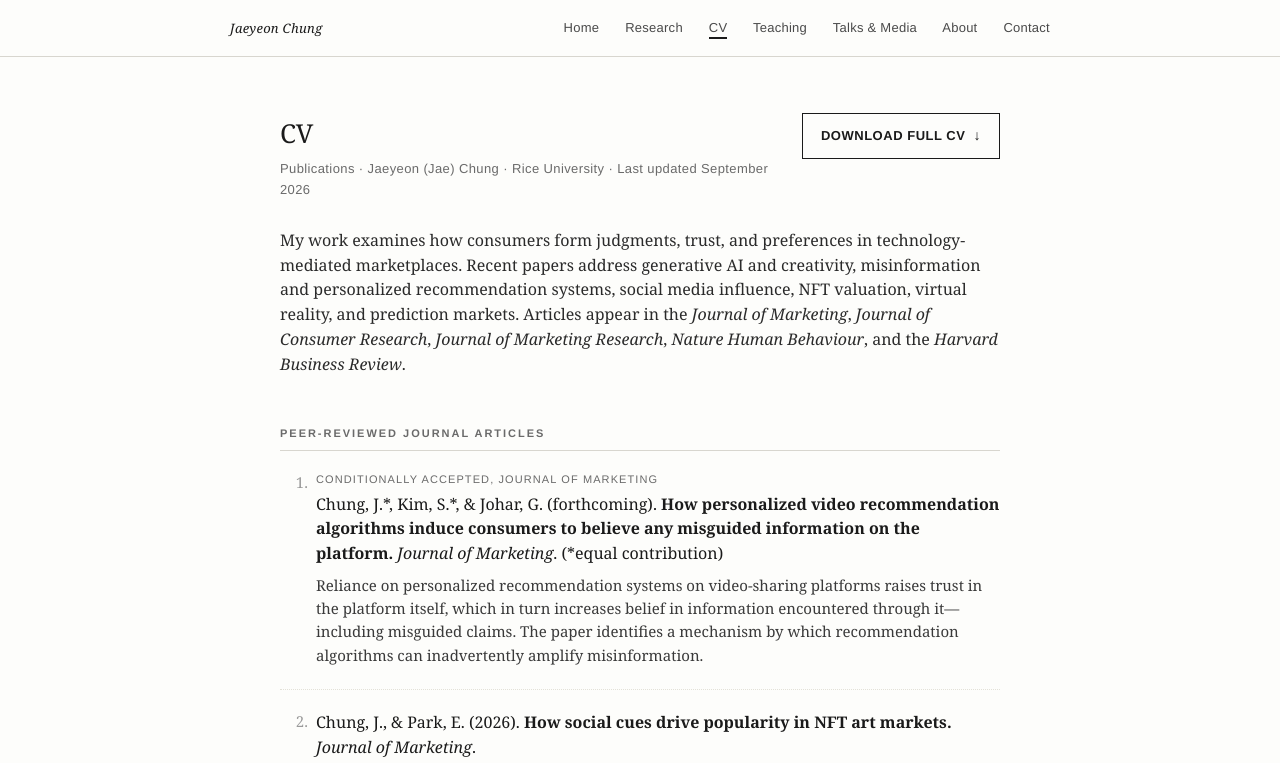
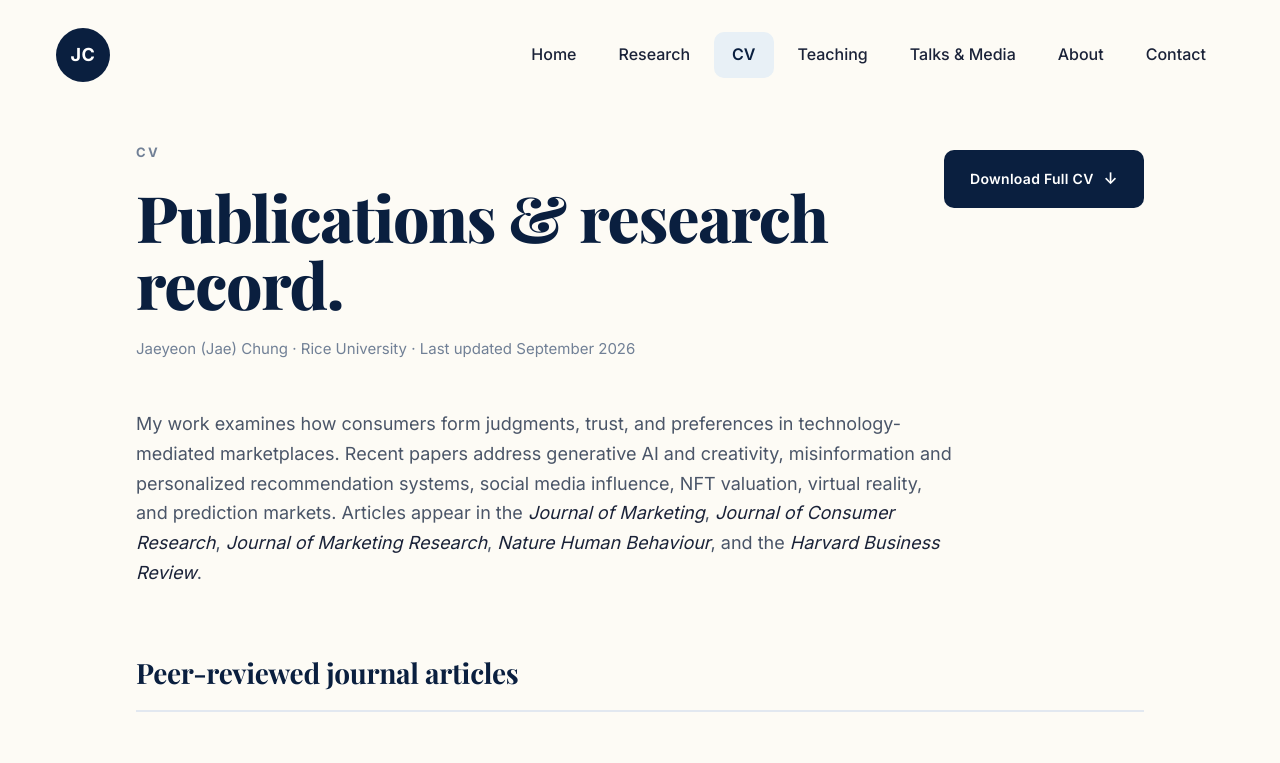
Before and after one commit to blessingmay1/jaechung, a plain HTML site: page publications.html in a window 1280 px wide. Shown: the top 763 px of the page. Drawn offline with nearby package versions, Linux system fonts and the light colour scheme.

Commit message:
Update publications.html

```diff
--- a/publications.html
+++ b/publications.html
@@ -11,181 +11,264 @@
 <meta property="og:description" content="CV and publications of Jaeyeon (Jae) Chung, marketing professor at Rice University.">
 <meta property="og:url" content="https://jaechung.org/publications.html">
 <meta property="og:image" content="https://jaechung.org/assets/jaeyeon_chung_headshot.jpg">
+<link rel="preconnect" href="https://fonts.googleapis.com">
+<link rel="preconnect" href="https://fonts.gstatic.com" crossorigin>
+<link href="https://fonts.googleapis.com/css2?family=Playfair+Display:wght@700;800&family=Inter:wght@400;500;600;700&display=swap" rel="stylesheet">
 <script type="application/ld+json">
 {"@context":"https://schema.org","@type":"Person","name":"Jaeyeon (Jae) Chung","jobTitle":"William S. Mackey Jr. Distinguished Assistant Professor of Marketing","affiliation":{"@type":"CollegeOrUniversity","name":"Rice University"},"url":"https://jaechung.org/","sameAs":["https://business.rice.edu/person/jaeyeon-jae-chung","https://www.linkedin.com/in/jaeyeon-jae-chung-0b37a83a","https://www.researchgate.net/profile/Jaeyeon-Chung-3"]}
 </script>
 <style>
+  :root {
+    --navy: #0a1f3f;
+    --ink: #1a2238;
+    --body: #4a5568;
+    --mute: #718096;
+    --line: #e2e8f0;
+    --bg: #fdfbf5;
+    --pill: #e8f0f6;
+    --accent: #2b4a7a;
+  }
+  * { box-sizing: border-box; }
   html { -webkit-text-size-adjust: 100%; }
   body {
-    font-family: Georgia, "Iowan Old Style", "Times New Roman", serif;
-    color: #1a1a1a;
-    background: #fdfdfb;
-    line-height: 1.55;
-    font-size: 17px;
+    font-family: "Inter", -apple-system, BlinkMacSystemFont, "Helvetica Neue", sans-serif;
+    color: var(--body);
+    background: var(--bg);
+    line-height: 1.6;
+    font-size: 16px;
     margin: 0;
   }
-  a { color: #1a1a1a; text-decoration: underline; text-decoration-color: #b5b5b5; text-underline-offset: 2px; }
-  a:hover { text-decoration-color: #1a1a1a; }
+  a { color: var(--ink); text-decoration: none; }
+  a:hover { color: var(--navy); }
+
+  /* NAV */
   nav {
-    font-family: Helvetica, Arial, sans-serif;
-    font-size: 13px;
-    border-bottom: 1px solid #d8d6cf;
-    padding: 18px 40px;
-    letter-spacing: 0.02em;
+    padding: 28px 56px;
+    display: flex;
+    justify-content: space-between;
+    align-items: center;
   }
-  nav .inner { max-width: 820px; margin: 0 auto; display: flex; justify-content: space-between; }
-  nav a { text-decoration: none; margin-right: 22px; color: #4a4a4a; background: transparent; }
-  nav a:last-child { margin-right: 0; }
-  nav a:hover { color: #1a1a1a; }
-  nav a.here { color: #4a4a4a; background: transparent; font-weight: 400; border-bottom: 2px solid #1a1a1a; padding-bottom: 2px; }
-  nav .name { font-family: Georgia, serif; font-style: italic; color: #1a1a1a; }
-  main {
-    max-width: 720px;
-    margin: 0 auto;
-    padding: 56px 40px 72px;
+  nav .logo {
+    width: 54px; height: 54px;
+    border-radius: 50%;
+    background: var(--navy);
+    color: #fff;
+    display: inline-flex;
+    align-items: center;
+    justify-content: center;
+    font-weight: 700;
+    font-size: 18px;
+    letter-spacing: 0.5px;
   }
-  .page-head {
+  nav .menu {
+    display: flex;
+    align-items: center;
+    gap: 6px;
+    font-size: 16px;
+    font-weight: 500;
+  }
+  nav .menu a {
+    color: var(--ink);
+    padding: 10px 18px;
+    border-radius: 10px;
+    transition: background 0.15s ease;
+  }
+  nav .menu a:hover { background: var(--pill); }
+  nav .menu a.here {
+    background: var(--pill);
+    color: var(--navy);
+    font-weight: 600;
+  }
+
+  /* HERO / HEAD */
+  .wrap { max-width: 1120px; margin: 0 auto; padding: 32px 56px 80px; }
+  .head {
     display: flex;
     justify-content: space-between;
     align-items: flex-start;
-    gap: 24px;
-    margin-bottom: 28px;
+    gap: 40px;
+    margin-bottom: 48px;
   }
-  .page-head .title-block { flex: 1; }
+  .head .titleblock { flex: 1; }
+  .eyebrow {
+    font-size: 13px;
+    font-weight: 700;
+    color: var(--mute);
+    letter-spacing: 0.18em;
+    text-transform: uppercase;
+    margin-bottom: 20px;
+  }
   h1 {
-    font-size: 26px;
-    font-weight: normal;
-    margin: 0 0 6px;
+    font-family: "Playfair Display", Georgia, serif;
+    font-weight: 800;
+    font-size: 64px;
+    line-height: 1.05;
+    color: var(--navy);
+    letter-spacing: -0.02em;
+    margin: 0 0 20px;
+  }
+  .sub {
+    font-size: 15px;
+    color: var(--mute);
+    margin-bottom: 0;
+  }
+  .cv-btn {
+    flex-shrink: 0;
+    display: inline-flex;
+    align-items: center;
+    gap: 10px;
+    background: var(--navy);
+    color: #fff;
+    padding: 16px 26px;
+    border-radius: 10px;
+    font-weight: 600;
+    font-size: 14px;
+    letter-spacing: 0.02em;
+    margin-top: 8px;
+    transition: background 0.15s ease;
+  }
+  .cv-btn:hover { background: var(--accent); color: #fff; }
+  .cv-btn .arrow { font-size: 16px; }
+
+  .intro {
+    font-size: 18px;
+    line-height: 1.65;
+    color: var(--body);
+    max-width: 820px;
+    margin-bottom: 64px;
+  }
+  .intro em { color: var(--ink); font-style: italic; }
+
+  /* SECTIONS */
+  h2 {
+    font-family: "Playfair Display", Georgia, serif;
+    font-size: 28px;
+    font-weight: 700;
+    color: var(--navy);
+    margin: 56px 0 28px;
+    padding-bottom: 14px;
+    border-bottom: 2px solid var(--line);
     letter-spacing: -0.01em;
   }
-  .sub {
-    font-family: Helvetica, Arial, sans-serif;
-    font-size: 13px;
-    color: #6a6a6a;
-    letter-spacing: 0.03em;
-  }
-  .cv-download {
-    display: inline-flex;
-    align-items: center;
-    gap: 8px;
-    font-family: Helvetica, Arial, sans-serif;
-    font-size: 13px;
-    font-weight: 600;
-    color: #1a1a1a;
-    background: #fdfdfb;
-    border: 1.5px solid #1a1a1a;
-    padding: 11px 18px;
-    text-decoration: none;
-    letter-spacing: 0.04em;
-    text-transform: uppercase;
-    white-space: nowrap;
-    transition: all 0.15s ease;
-  }
-  .cv-download:hover {
-    background: #1a1a1a;
-    color: #fdfdfb;
-    text-decoration: none;
-  }
-  .cv-download .arrow { font-size: 14px; }
-  .intro {
-    font-size: 16px;
-    color: #2a2a2a;
-    margin-bottom: 44px;
-  }
-  .intro a { color: #2a2a2a; }
-  h2 {
-    font-family: Helvetica, Arial, sans-serif;
-    font-size: 11px;
-    font-weight: 700;
-    text-transform: uppercase;
-    letter-spacing: 0.18em;
-    color: #6a6a6a;
-    margin: 48px 0 20px;
-    padding-bottom: 8px;
-    border-bottom: 1px solid #d8d6cf;
-  }
-  ol.pubs { list-style: decimal; padding-left: 0; margin: 0; counter-reset: cite; }
+
+  /* PUB LIST */
+  ol.pubs { list-style: none; padding: 0; margin: 0; counter-reset: cite; }
   ol.pubs > li {
-    list-style: none;
-    padding: 0 0 22px 36px;
-    margin-bottom: 20px;
+    counter-increment: cite;
+    padding: 28px 0 28px 52px;
+    border-bottom: 1px solid var(--line);
     position: relative;
-    border-bottom: 1px dotted #e3e1d8;
-    counter-increment: cite;
   }
   ol.pubs > li:last-child { border-bottom: none; }
   ol.pubs > li::before {
-    content: counter(cite) ".";
+    content: counter(cite);
     position: absolute;
     left: 0;
-    top: 0;
-    width: 28px;
-    text-align: right;
-    font-size: 15px;
-    color: #9a9a9a;
+    top: 32px;
+    width: 34px;
+    height: 34px;
+    border-radius: 50%;
+    background: var(--pill);
+    color: var(--navy);
+    font-weight: 700;
+    font-size: 13px;
+    display: inline-flex;
+    align-items: center;
+    justify-content: center;
     font-variant-numeric: tabular-nums;
   }
-  .cite { font-size: 16px; }
-  .cite .title { font-weight: 600; }
-  .cite .venue { font-style: italic; }
+  .status {
+    font-size: 11px;
+    font-weight: 700;
+    color: var(--accent);
+    letter-spacing: 0.14em;
+    text-transform: uppercase;
+    margin-bottom: 10px;
+  }
+  .cite {
+    font-size: 17px;
+    line-height: 1.55;
+    color: var(--ink);
+    margin-bottom: 8px;
+  }
+  .cite .title { font-weight: 600; color: var(--navy); }
+  .cite .venue { font-style: italic; color: var(--body); }
   .note {
-    font-family: Helvetica, Arial, sans-serif;
-    font-size: 12px;
-    color: #6a6a6a;
-    margin-top: 6px;
-    letter-spacing: 0.02em;
+    font-size: 13px;
+    color: var(--mute);
+    margin-bottom: 12px;
   }
-  .note a { color: #6a6a6a; }
+  .note a { color: var(--accent); border-bottom: 1px solid #cbd5e0; }
+  .note a:hover { border-bottom-color: var(--accent); }
   .summary {
+    font-size: 15.5px;
+    line-height: 1.65;
+    color: var(--body);
+    margin-top: 10px;
+    max-width: 820px;
+  }
+
+  .honors p {
+    font-size: 16px;
+    line-height: 1.7;
+    color: var(--body);
+    margin: 0 0 14px;
+    max-width: 820px;
+  }
+
+  .cvlink-bottom {
+    margin-top: 72px;
+    padding: 28px 32px;
+    background: #fff;
+    border: 1px solid var(--line);
+    border-radius: 12px;
     font-size: 15px;
-    color: #3a3a3a;
-    margin-top: 8px;
-    padding-left: 0;
-    line-height: 1.55;
+    color: var(--body);
+    max-width: 820px;
   }
-  .status {
-    font-family: Helvetica, Arial, sans-serif;
-    font-size: 11px;
-    text-transform: uppercase;
-    letter-spacing: 0.1em;
-    color: #6a6a6a;
-    margin-bottom: 4px;
+  .cvlink-bottom a {
+    color: var(--navy);
+    font-weight: 600;
+    border-bottom: 2px solid var(--pill);
   }
-  .cvlink {
-    font-family: Helvetica, Arial, sans-serif;
+  .cvlink-bottom a:hover { border-bottom-color: var(--navy); }
+
+  /* FOOTER */
+  footer {
+    border-top: 1px solid var(--line);
+    padding: 36px 56px;
+    display: flex;
+    justify-content: space-between;
+    flex-wrap: wrap;
+    gap: 16px;
     font-size: 13px;
-    color: #4a4a4a;
-    margin: 56px 0 0;
-    padding-top: 20px;
-    border-top: 1px solid #d8d6cf;
+    color: var(--mute);
+    max-width: 1120px;
+    margin: 0 auto;
   }
-  footer {
-    font-family: Helvetica, Arial, sans-serif;
-    font-size: 12px;
-    color: #8a8a8a;
-    padding: 24px 40px 40px;
-    text-align: center;
-    letter-spacing: 0.02em;
-  }
-  footer a { color: #6a6a6a; text-decoration: none; margin: 0 8px; }
-  footer a:hover { color: #1a1a1a; text-decoration: underline; }
-  @media (max-width: 640px) {
-    nav { padding: 14px 20px; }
-    nav .inner { flex-direction: column; gap: 10px; }
-    nav a { margin-right: 14px; font-size: 12px; }
-    main { padding: 36px 20px 48px; }
-    h1 { font-size: 23px; }
-    .page-head { flex-direction: column; align-items: stretch; gap: 16px; }
-    .cv-download { align-self: flex-start; }
+  footer .links a { color: var(--mute); margin-left: 24px; }
+  footer .links a:hover { color: var(--navy); }
+
+  @media (max-width: 768px) {
+    nav { padding: 20px 24px; flex-wrap: wrap; gap: 16px; }
+    nav .menu { font-size: 14px; flex-wrap: wrap; gap: 2px; }
+    nav .menu a { padding: 8px 12px; }
+    .wrap { padding: 24px 24px 60px; }
+    .head { flex-direction: column; gap: 24px; }
+    h1 { font-size: 40px; }
+    .intro { font-size: 16px; }
+    h2 { font-size: 24px; }
+    ol.pubs > li { padding-left: 44px; }
+    footer { padding: 24px; flex-direction: column; }
+    footer .links a { margin-left: 0; margin-right: 24px; }
   }
 </style>
 </head>
 <body>
 
 <nav>
-  <div class="inner">
-    <span class="name">Jaeyeon Chung</span>
-    <div>
+  <a href="https://jaechung.org/" class="logo">JC</a>
+  <div class="menu">
     <a href="https://jaechung.org/">Home</a>
     <a href="https://jaechung.org/research">Research</a>
     <a href="https://jaechung.org/publications" class="here">CV</a>
@@ -194,17 +277,17 @@
     <a href="https://jaechung.org/about">About</a>
     <a href="https://jaechung.org/contact">Contact</a>
   </div>
-  </div>
 </nav>
 
-<main>
+<div class="wrap">
 
-<div class="page-head">
-  <div class="title-block">
-    <h1>CV</h1>
-    <div class="sub">Publications &middot; Jaeyeon (Jae) Chung &middot; Rice University &middot; Last updated September 2026</div>
+  <div class="head">
+    <div class="titleblock">
+      <div class="eyebrow">CV</div>
+      <h1>Publications &amp; research record.</h1>
+      <div class="sub">Jaeyeon (Jae) Chung &middot; Rice University &middot; Last updated September 2026</div>
     </div>
-  <a class="cv-download" href="https://jaechung.org/assets/Jaeyeon_Chung_CV.pdf" target="_blank" rel="noopener">
+    <a class="cv-btn" href="https://jaechung.org/assets/Jaeyeon_Chung_CV.pdf" target="_blank" rel="noopener">
       Download Full CV <span class="arrow">↓</span>
     </a>
   </div>
@@ -316,7 +399,7 @@
     <li>
       <div class="status">Submitted after minor revision, Journal of Consumer Psychology</div>
       <div class="cite">
-      Jun, Y., Chung, J., &amp; Johar, G. The backfiring effect of virtual reality for high sensation seeking consumers.
+        Jun, Y., Chung, J., &amp; Johar, G. <span class="title">The backfiring effect of virtual reality for high sensation seeking consumers.</span>
       </div>
       <div class="summary">
         Across six studies—including two field studies (a VR theme park and the National Museum of Korea) and a skin-conductance-response laboratory study—immersive VR substitutes for physical consumption primarily through need fulfillment rather than sensory habituation. The substitution effect is strongest among high-need consumers and is eliminated when VR is framed as a teaser for a subsequent real-world experience.
@@ -332,7 +415,7 @@
     <li>
       <div class="status">Under review, Journal of Marketing Research</div>
       <div class="cite">
-      Chung, J., &amp; Lee, B. Upward vs. downward trends: Asymmetry in cascade following behavior at Polymarket.
+        Chung, J., &amp; Lee, B. <span class="title">Upward vs. downward trends: Asymmetry in cascade following behavior at Polymarket.</span>
       </div>
       <div class="summary">
         Using 3,564 Polymarket prediction contracts and controlled experiments, this paper documents a directional asymmetry in herding: consumers overwhelmingly follow upward momentum—even on weak signals—producing significant monetary losses, while downward momentum is largely ignored. The asymmetry is traced to ease of mental simulation, ruling out FOMO, positivity bias, and in-group conformity.
@@ -342,7 +425,7 @@
     <li>
       <div class="status">Data analysis in progress</div>
       <div class="cite">
-      Chung, J., &amp; Jun, Y. Deception without deceivers.
+        Chung, J., &amp; Jun, Y. <span class="title">Deception without deceivers.</span>
       </div>
       <div class="summary">
         Why does misleading content thrive online when much of it originates from creators who never set out to deceive? Under algorithmic pressure to maximize fluency and engagement, well-intentioned creators strip nuance and produce visually decontextualized content that lowers viewers' epistemic vigilance. The design pairs multimodal analysis of YouTube health and finance videos—quantifying visual variance, audio–visual sentiment dissonance, and context loss—with a controlled experiment isolating the role of the visual layer.
@@ -352,7 +435,7 @@
     <li>
       <div class="status">Three studies completed</div>
       <div class="cite">
-      Schakols, F., Chung, J., &amp; Hofstetter, R. Fostering identity expansion: How AI-collaborative thinking styles drive adoption among managers.
+        Schakols, F., Chung, J., &amp; Hofstetter, R. <span class="title">Fostering identity expansion: How AI-collaborative thinking styles drive adoption among managers.</span>
       </div>
       <div class="summary">
         An identity-based framework for managerial resistance to AI in creative work. Using AI for broad, exploratory thinking—rather than narrow, in-depth analysis—triggers a positive identity transformation, enhancing managers' self-perceptions as creative professionals and significantly increasing adoption intentions across three studies with working managers.
@@ -361,7 +444,7 @@
 
   </ol>
 
-<h2>Non-refereed publications and book chapter</h2>
+  <h2>Non-refereed publications &amp; book chapter</h2>
 
   <ol class="pubs">
 
@@ -388,24 +471,24 @@
 
   <h2>Editorial service &amp; selected honors</h2>
 
-<p style="font-size:15.5px;color:#2a2a2a;line-height:1.65;margin-bottom:10px;">
-  Editorial Review Board member, <em>Journal of Consumer Research</em>. Ad hoc reviewer for the <em>Journal of Marketing</em>, <em>Journal of Marketing Research</em>, <em>PNAS</em>, the <em>Journal of Experimental Social Psychology</em>, <em>Cognition &amp; Memory</em>, and <em>Production and Operations Management</em>.
-</p>
-<p style="font-size:15.5px;color:#2a2a2a;line-height:1.65;">
-  Recent honors include the 2025 MSI Young Scholar designation, Awards for Excellent Research at Rice Business (2024 and 2025), and research grants from the Chazen Institute of International Business (2017, 2019).
-</p>
+  <div class="honors">
+    <p>Editorial Review Board member, <em>Journal of Consumer Research</em>. Ad hoc reviewer for the <em>Journal of Marketing</em>, <em>Journal of Marketing Research</em>, <em>PNAS</em>, the <em>Journal of Experimental Social Psychology</em>, <em>Cognition &amp; Memory</em>, and <em>Production and Operations Management</em>.</p>
+    <p>Recent honors include the 2025 MSI Young Scholar designation, Awards for Excellent Research at Rice Business (2024 and 2025), and research grants from the Chazen Institute of International Business (2017, 2019).</p>
+  </div>
 
-<p class="cvlink">
+  <div class="cvlink-bottom">
     Prefer the traditional format? <a href="https://jaechung.org/assets/Jaeyeon_Chung_CV.pdf">Download the full CV (PDF)</a> for a complete record including every conference presentation, invited talk, teaching, and service.
-</p>
+  </div>
 
-</main>
+</div>
 
 <footer>
-  © 2026 Jaeyeon Chung &nbsp;&middot;&nbsp;
+  <div>© 2026 Jaeyeon Chung &middot; Marketing &middot; Rice University</div>
+  <div class="links">
     <a href="https://business.rice.edu/person/jaeyeon-jae-chung">Rice Business</a>
     <a href="https://www.linkedin.com/in/jaeyeon-jae-chung-0b37a83a">LinkedIn</a>
     <a href="https://www.researchgate.net/profile/Jaeyeon-Chung-3">ResearchGate</a>
+  </div>
 </footer>
 
 </body>
```
Lines whose indentation alone changed are shown as unchanged.
